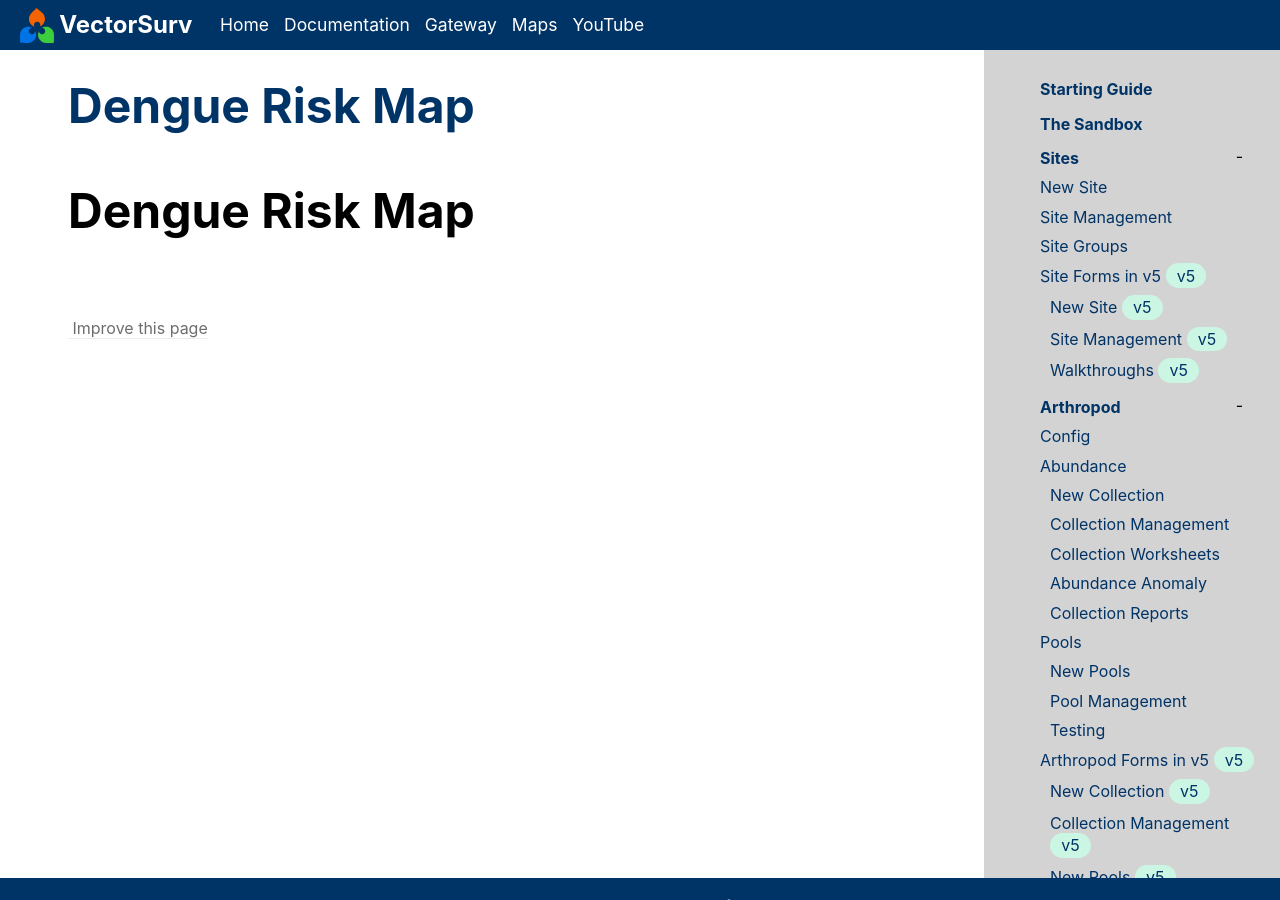
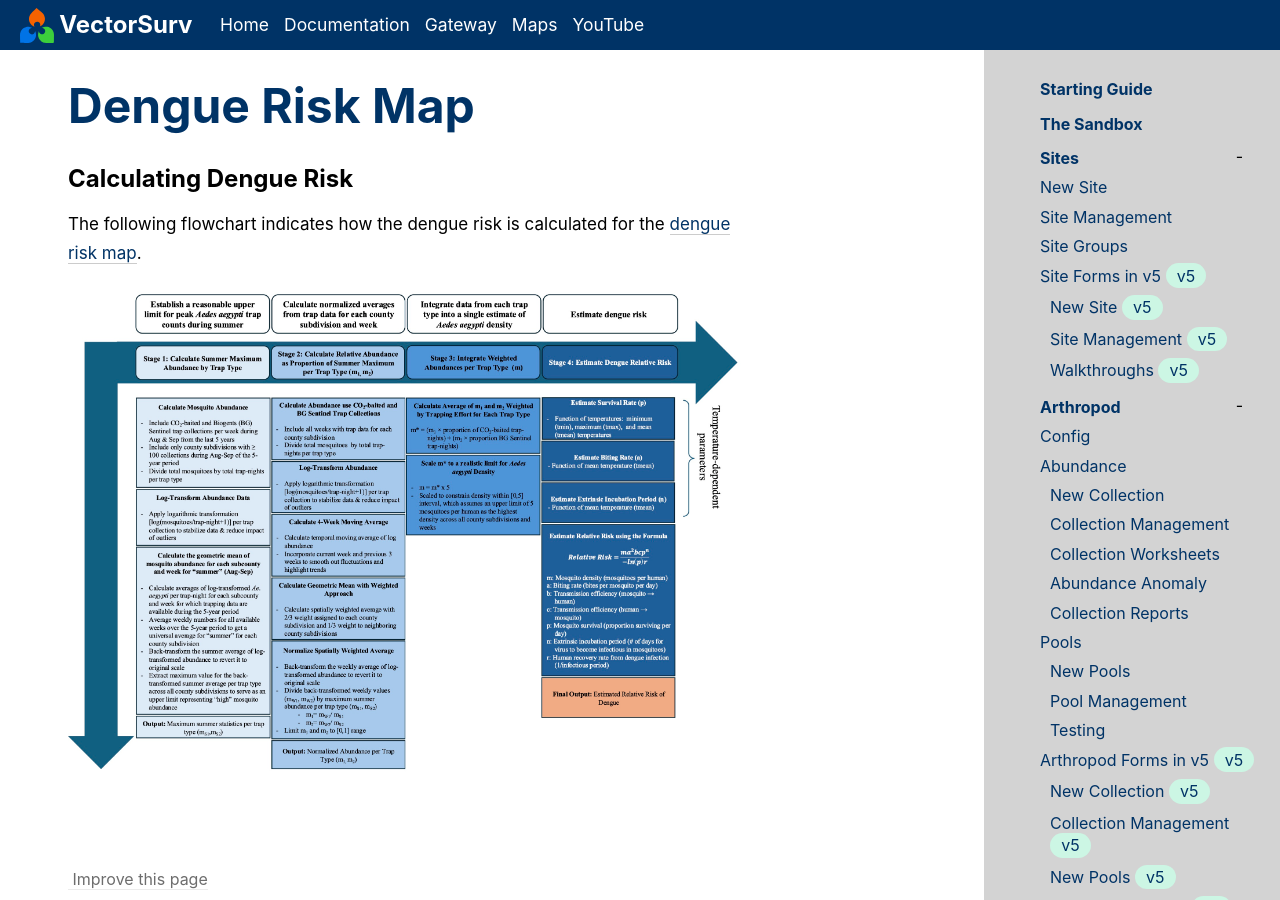
Before and after one commit to tlvaldepena/vectorsurv.org, a Jekyll site: the page built from _docs/maps/dengue.md, in a window 1280 px wide and 900 px high. Built offline with Jekyll 4.4.1, drawn with Linux system fonts in a browser that asks for light colours.

Commit message:
Added flow chart for the dengue risk map calculation.

```diff
--- a/_docs/maps/dengue.md
+++ b/_docs/maps/dengue.md
@@ -2,4 +2,7 @@
 title: Dengue Risk Map
 ---
 
-# Dengue Risk Map
+## Calculating Dengue Risk
+
+The following flowchart indicates how the dengue risk is calculated for the [dengue risk map](https://maps.vectorsurv.org/dengue).
+[![Flowchart explaining dengue risk calculation]({{ site.baseurl }}/assets/images/flowchart_dengue.jpg "Click to view")]({{ site.baseurl }}/assets/images/flowchart_dengue.jpg)
```
Also changed, not shown: assets/images/flowchart_dengue.jpg (added).
